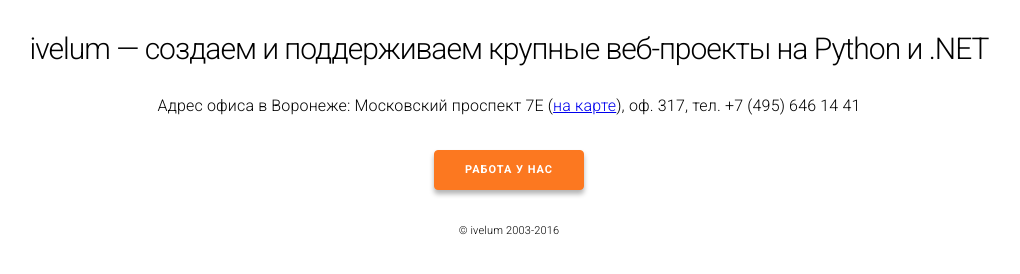
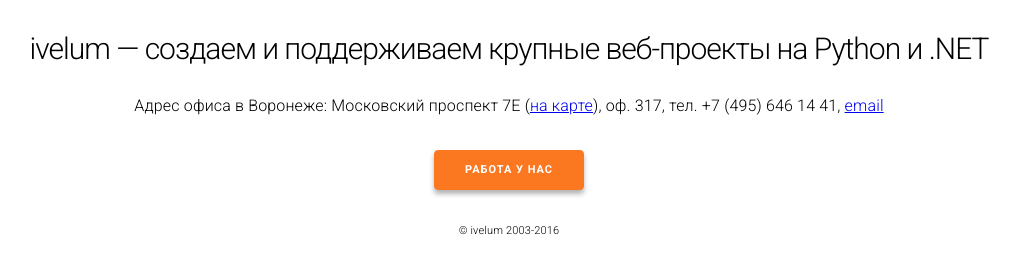
Before and after one commit to ivelum/ivelum.github.io, a plain HTML site: page index.html in a window 1280 px wide. Shown: the part 212-486 px from the top of the page, without its empty margins (131-1151 px from the left). Drawn offline with Linux system fonts and the light colour scheme.

Commit message:
add email

```diff
--- a/index.html
+++ b/index.html
@@ -17,6 +17,7 @@
       font-weight: 300;
       letter-spacing: .01em;
       line-height: 1.6;
+      background: #fff;
     }
 
     .container {
@@ -78,13 +79,12 @@
   <p class="address">
     Адрес офиса в Воронеже: Московский проспект 7Е
     (<a href="https://yandex.ru/maps/-/CVTeJLY3" target="_blank">на карте</a>),
-    оф. 317, тел. <span class="phone">+7 (495) 646 14 41</span>
+    оф. 317, тел. <span class="phone">+7 (495) 646 14 41</span>, <a href="mailto:info@ivelum.com">email</a>
   </p>
   <p class="job">
     <a href="https://github.com/ivelum/job/wiki">Работа у нас</a>
   </p>
-  <p class="copyright">&copy; ivelum 2003-<script>document.write(new Date().getFullYear())</script>
-  </p>
+  <p class="copyright">&copy; ivelum 2003-<script>document.write(new Date().getFullYear())</script></p>
 </div>
 </body>
 </html>
```
